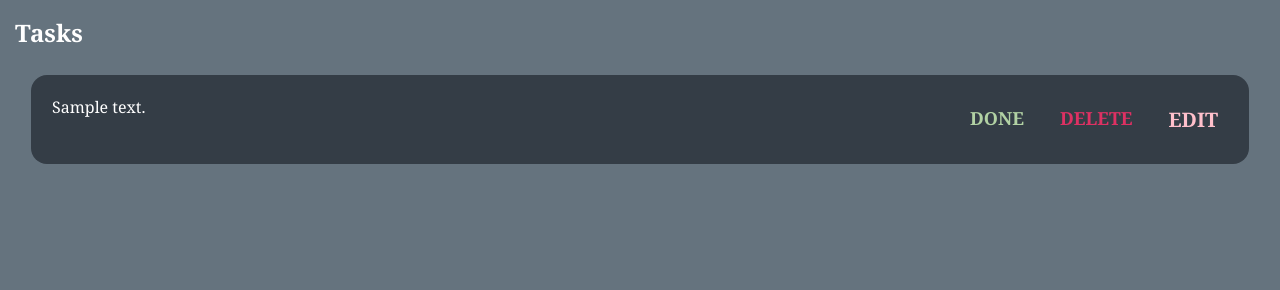
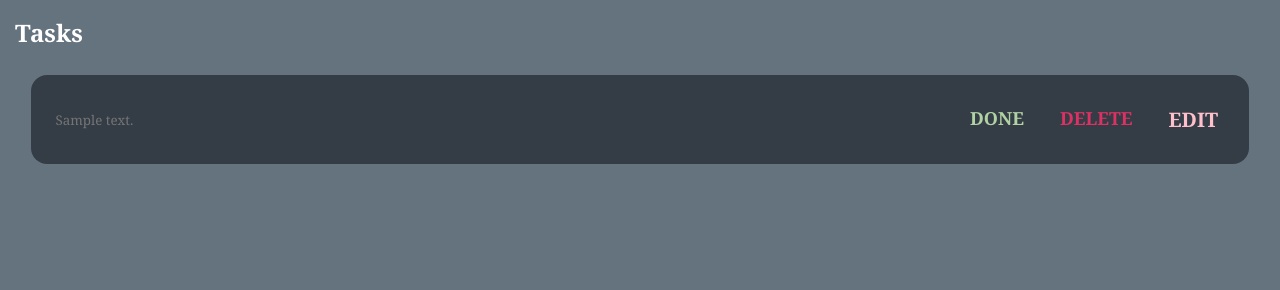
Before and after one commit to MackenzieI/flask_todo, a Flask app: page / in a window 1280 px wide. Shown: the part 151-441 px from the top of the page. Run offline with Flask 2, Linux system fonts and the light colour scheme; a database or web service that is not in the repository returns one stand-in record (values such as "Sample title").

Commit message:
Update index.html

```diff
--- a/mongotodo/templates/index.html
+++ b/mongotodo/templates/index.html
@@ -9,12 +9,6 @@
     </head>
 <body>
     <h1>Mongo Todo App</h1>
-    <!----
-    <ul>
-        <li><a href="/list" class="{{ a1 }}">ALL</a></li>
-        <li><a href="/" class="{{ a2 }}">Uncompleted</a></li>
-        <li><a href="/completed" class="{{ a3 }}">Completed</a></li>
-    </ul>  -->
     <hr>
     <form id="new-task-form" action="/action" method="POST">
         <div class="none">
@@ -28,7 +22,7 @@
         {% for todo in todos %}
         <div id="tasks">
             <div class="task">
-            <p>{{ todo['content'] }} </p>
+                <input id="task-input" type="text" placeholder=" {{ todo['content'] }} " style=" visibility: {{ todo['visibility']}}  ">
 
             <div class="actions">
                 <td><a href="./done?_id={{ todo['_id'] }}"><button id="done" title="Click to hide entry" type="submit">DONE</button></a></td>
@@ -38,7 +32,7 @@
         </div>
         {% endfor %}
         </div>
-    <hr/>
+        </div>
 
 </body>
 </html>
```
Lines whose indentation alone changed are shown as unchanged.
